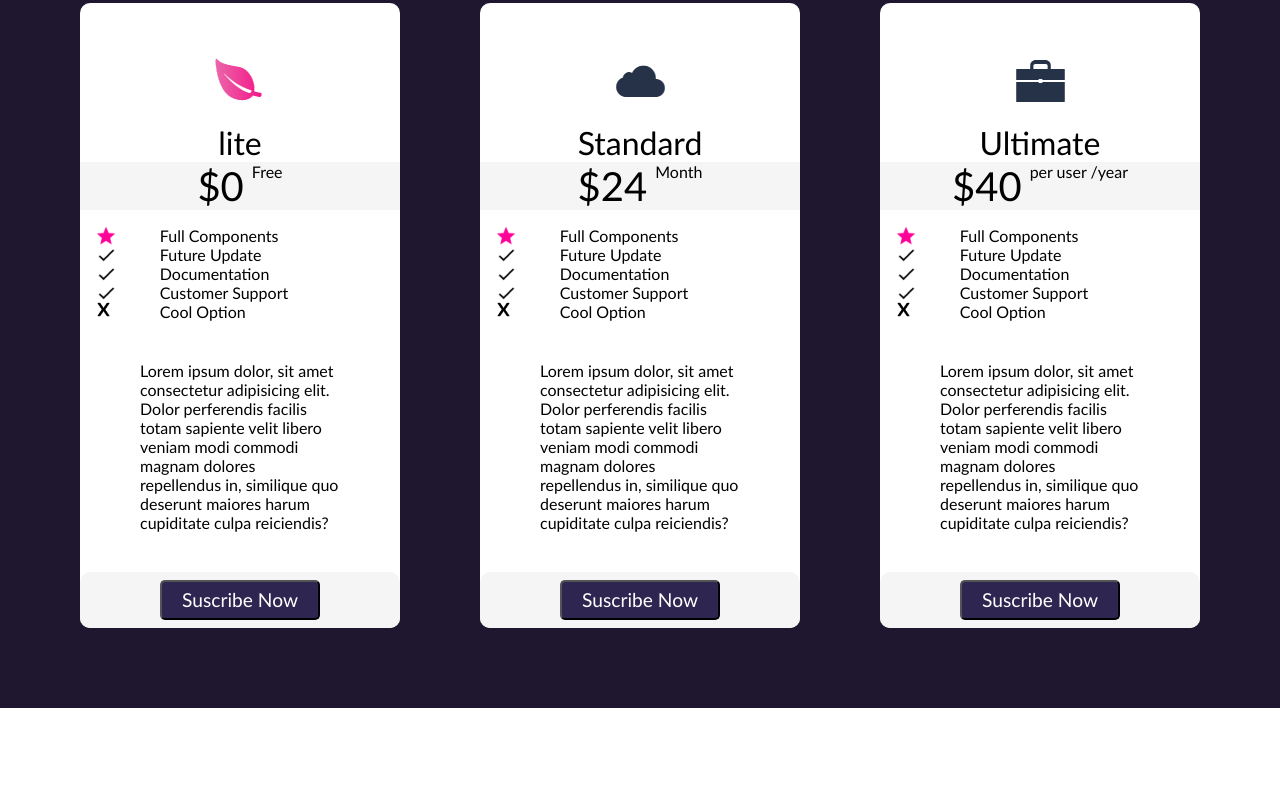
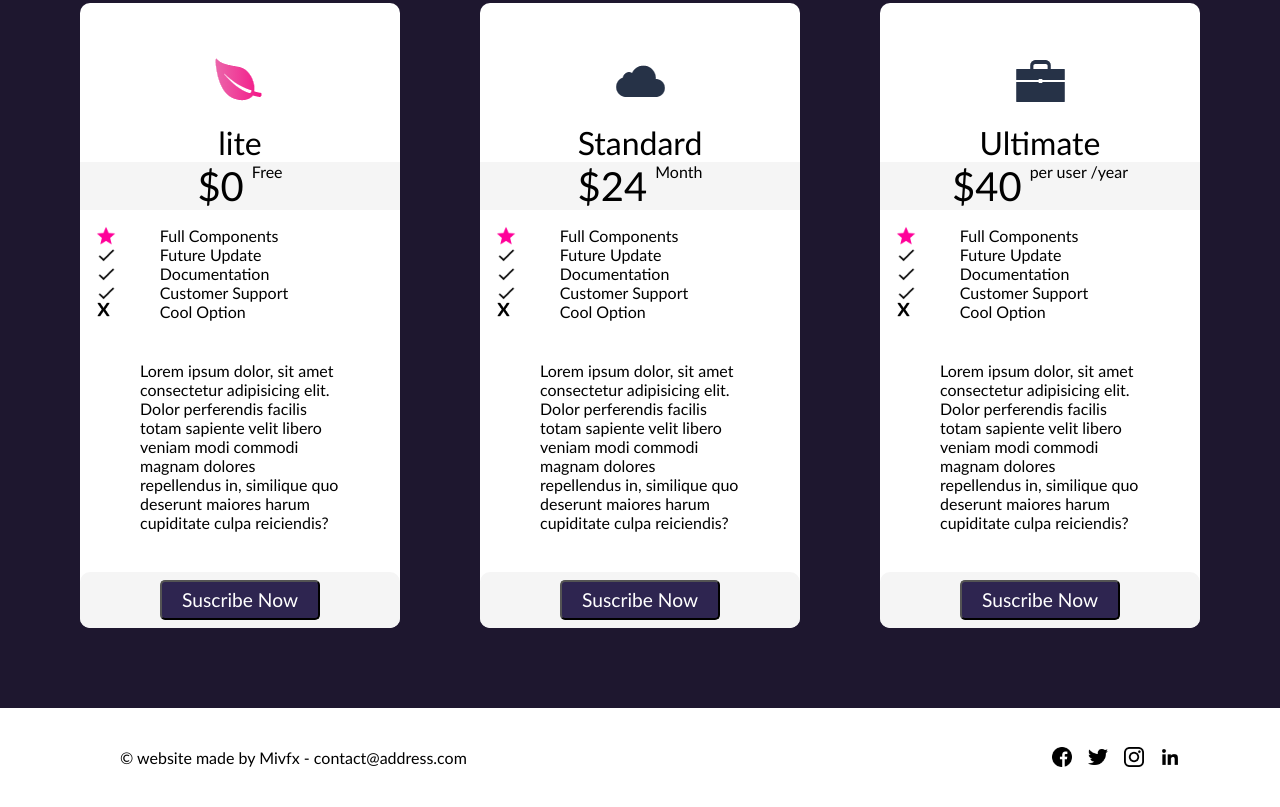
Before and after one commit to MichaelConde/Taller-Belux, a plain HTML site: page index.html in a window 1280 px wide. Shown: the part 2006-2813 px from the top of the page. Before the commit the page ends 2714 px from the top, so only its background shows below. Drawn offline with Linux system fonts and the light colour scheme.

Commit message:
Finish Footer

```diff
--- a/index.html
+++ b/index.html
@@ -106,5 +106,12 @@
         </div>
        </section>
     </main>
-</body>
+    <footer><aside id="textfoot">&copy; website made by <span class="span-footer">Mivfx</span> - contact@address.com</aside>
+        <div id="imgfoot">
+    <img src="./assets/img/facebook.png" alt="" id="redes">
+    <img src="./assets/img/twitter.png" alt="" id="redes">
+    <img src="./assets/img/instagram.png" alt="" id="redes">
+    <img src="./assets/img/linkedin.png" alt="" id="redes">
+    </div>
+    </footer>
 </html>
--- a/styles/style.css
+++ b/styles/style.css
@@ -250,3 +250,22 @@ padding-bottom: 1vh;
     font-size: larger;
     background-color: #2E2550;
   }
+
+  footer{
+    background-color: #FFFFFF;
+    display: flex;
+    justify-content: space-between;
+    align-items: center;
+    margin-left: 80px;
+    margin-right: 100px;
+}
+#textfoot{
+    padding: 5vh;
+}
+#redes{
+    max-height: 20px;
+    margin-left: 2vh;
+}
+#imgfoot{
+   display: flex;
+}
```
Also changed, not shown: assets/img/facebook.png (added), assets/img/instagram.png (added), assets/img/linkedin.png (added), assets/img/twitter.png (added).
